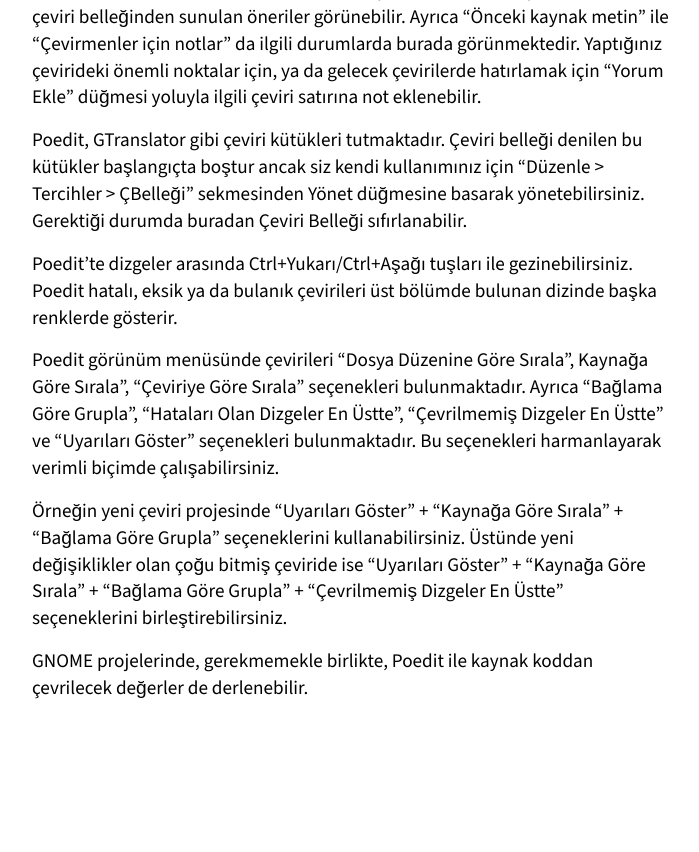
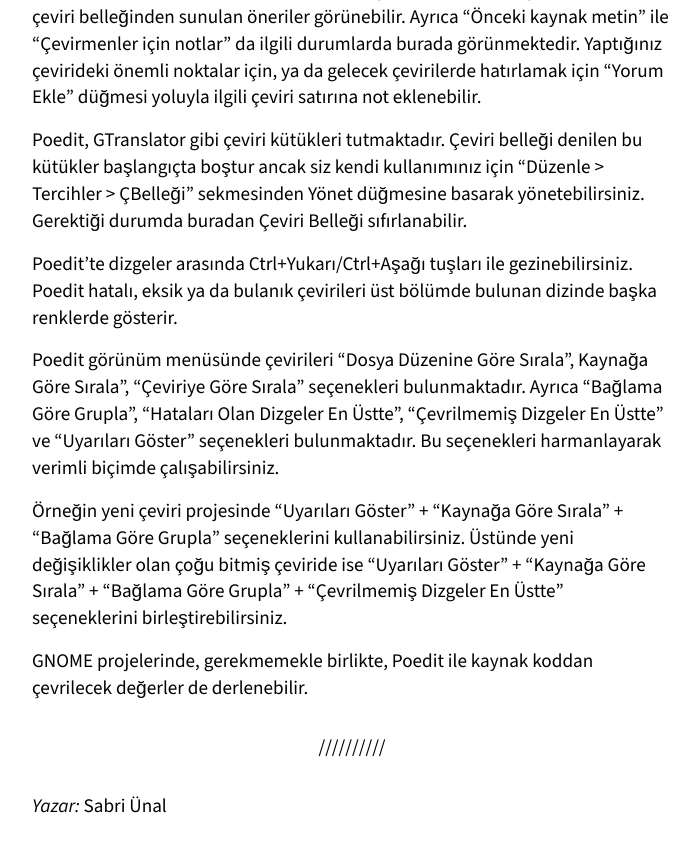
Before and after one commit to gnometurk/gnomeorgtr, a Jekyll site: the page built from ceviri/ceviri-programlari.md, in a window 1280 px wide and 900 px high, scrolled down 3545 px. Shown: the top 852 px of the window, without its empty margins (288-987 px from the left). Built offline with Jekyll 4.4.1, drawn with Linux system fonts in a browser that asks for light colours; before the commit the page ends 4327 px from its top, so only the background shows below that.

Commit message:
Add credit

```diff
--- a/ceviri/ceviri-programlari.md
+++ b/ceviri/ceviri-programlari.md
@@ -70,3 +70,7 @@ Poedit görünüm menüsünde çevirileri “Dosya Düzenine Göre Sırala”, K
 Örneğin yeni çeviri projesinde “Uyarıları Göster” + “Kaynağa Göre Sırala” + “Bağlama Göre Grupla” seçeneklerini kullanabilirsiniz. Üstünde yeni değişiklikler olan çoğu bitmiş çeviride ise “Uyarıları Göster” + “Kaynağa Göre Sırala” + “Bağlama Göre Grupla” + “Çevrilmemiş Dizgeler En Üstte” seçeneklerini birleştirebilirsiniz.
 
 GNOME projelerinde, gerekmemekle birlikte, Poedit ile kaynak koddan çevrilecek değerler de derlenebilir.
+
+---
+
+*Yazar:* Sabri Ünal
```
